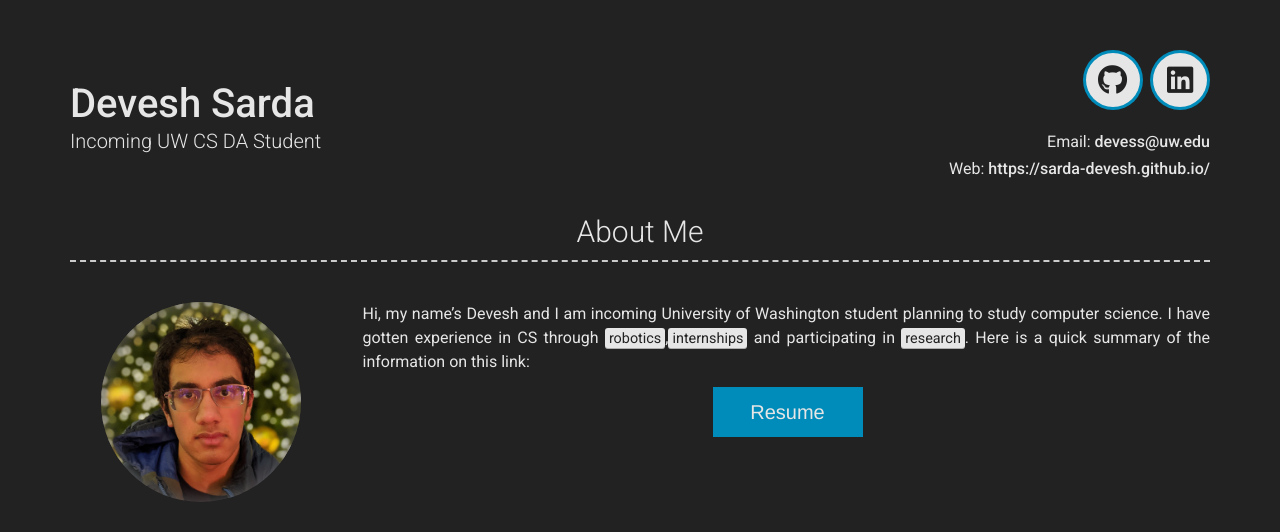
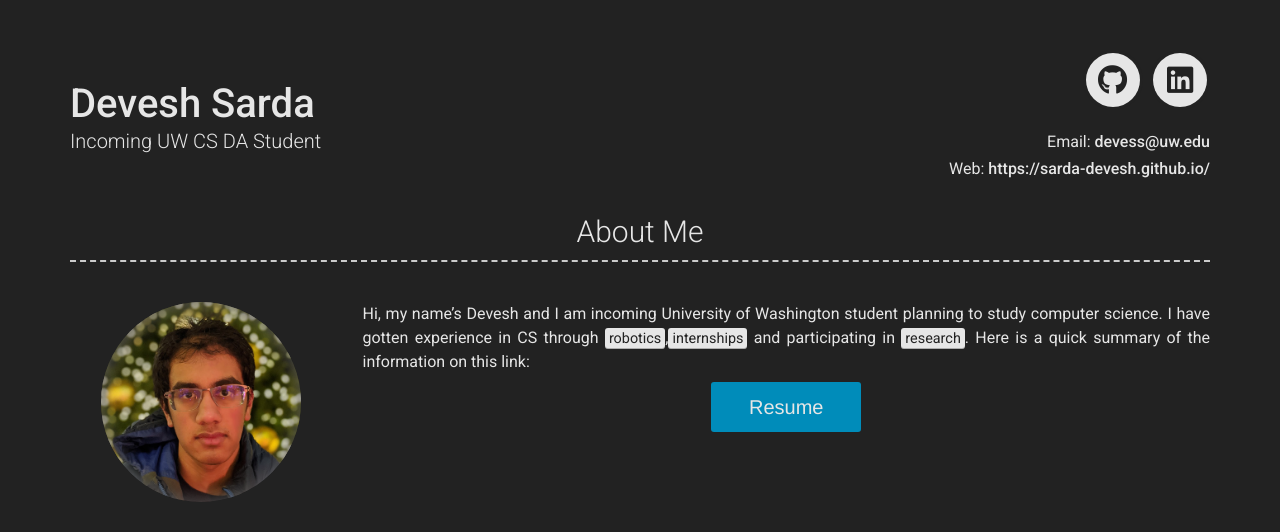
Before and after one commit to sarda-devesh/sarda-devesh.github.io, a Jekyll site: the page built from index.md, in a window 1280 px wide. Shown: the top 532 px of the page. Built offline with Jekyll 4.4.1, drawn with Linux system fonts in a browser that asks for light colours; nearby versions of some CDN libraries; grey boxes are pictures that could not be loaded.

Commit message:
Center button for mobile

```diff
--- a/_includes/about.html
+++ b/_includes/about.html
@@ -1,6 +1,9 @@
 <div class="container intro-container">
   <style>
-    .button {background-color: #008CBA;}
+    .resume_button {
+      background-color: #008CBA; font-size: 20px; text-align:center; width: 150px; height: 50px;
+      margin: 0; position: absolute; left: 50%;-ms-transform: translateX(-50%);transform: translateX(-50%);
+    }
   </style>
   <h3>{{ site.about_title | default: "About Me" }}</h3>
   <div class="row clearfix">
@@ -14,8 +17,7 @@
       {%- if site.about_resume_link -%}
 
         <form action = "{{site.about_resume_link}}" target = "_blank">
-           <button class="button" style="font-size : 20px; text-align:center; width: 100px; height: 50px;margin: 5px 350px"
-           type="submit">Resume</button>
+           <button class="resume_button"  type="submit">Resume</button>
         </form>
       {%- endif -%}
     </div>
```
